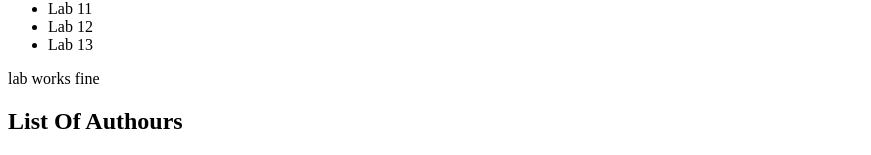
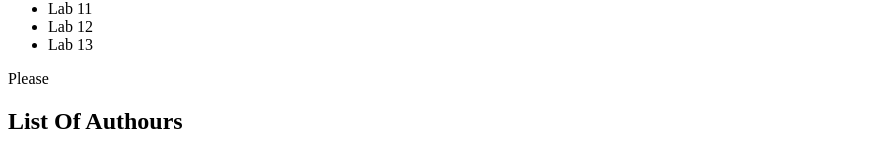
Before and after one commit to hegdebelli/Angular4, an Angular app: page / in a window 1280 px wide. Shown: the part 127-282 px from the top of the page, without its empty margins (0-871 px from the left). Built offline with nearby package versions, Linux system fonts and the light colour scheme.

Commit message:
Lab Html changes

```diff
--- a/src/app/lab/lab.component.html
+++ b/src/app/lab/lab.component.html
@@ -1,3 +1,3 @@
 <p>
-  lab works fine
+ Please
 </p>
```
